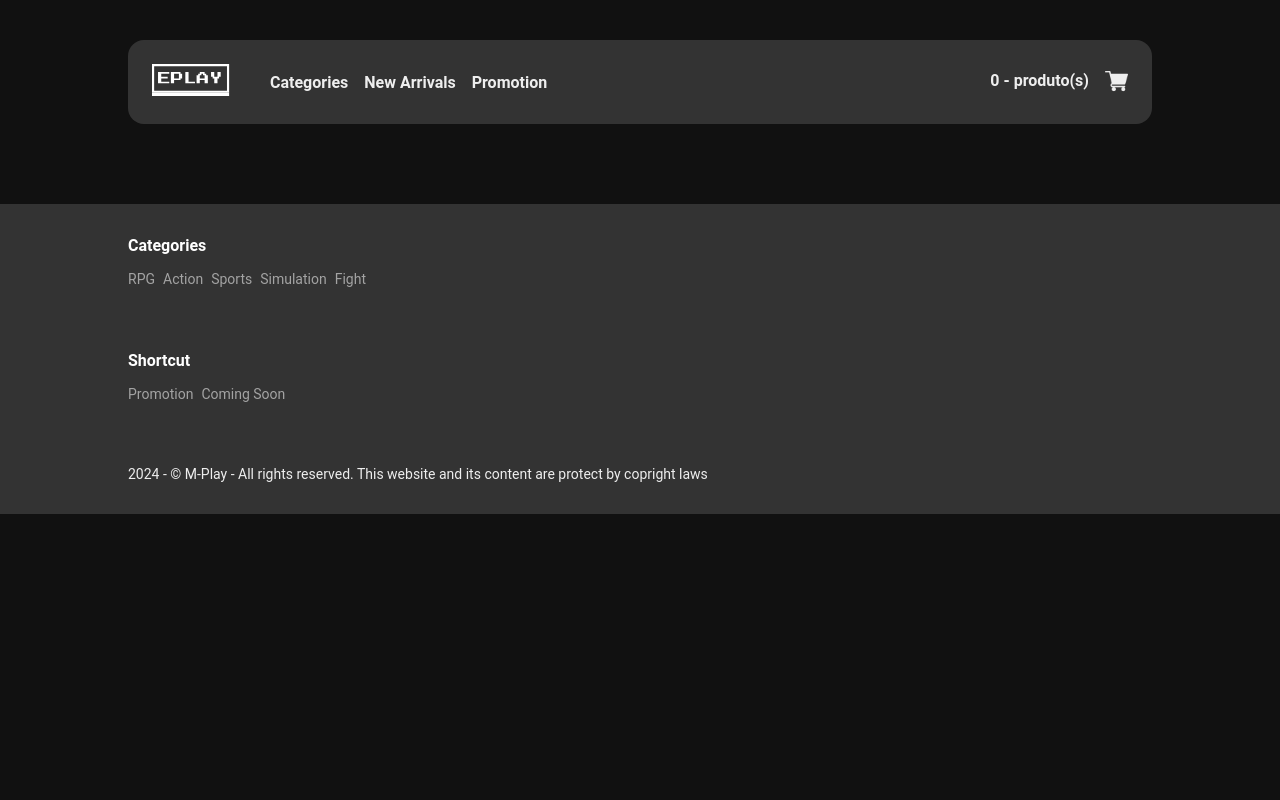
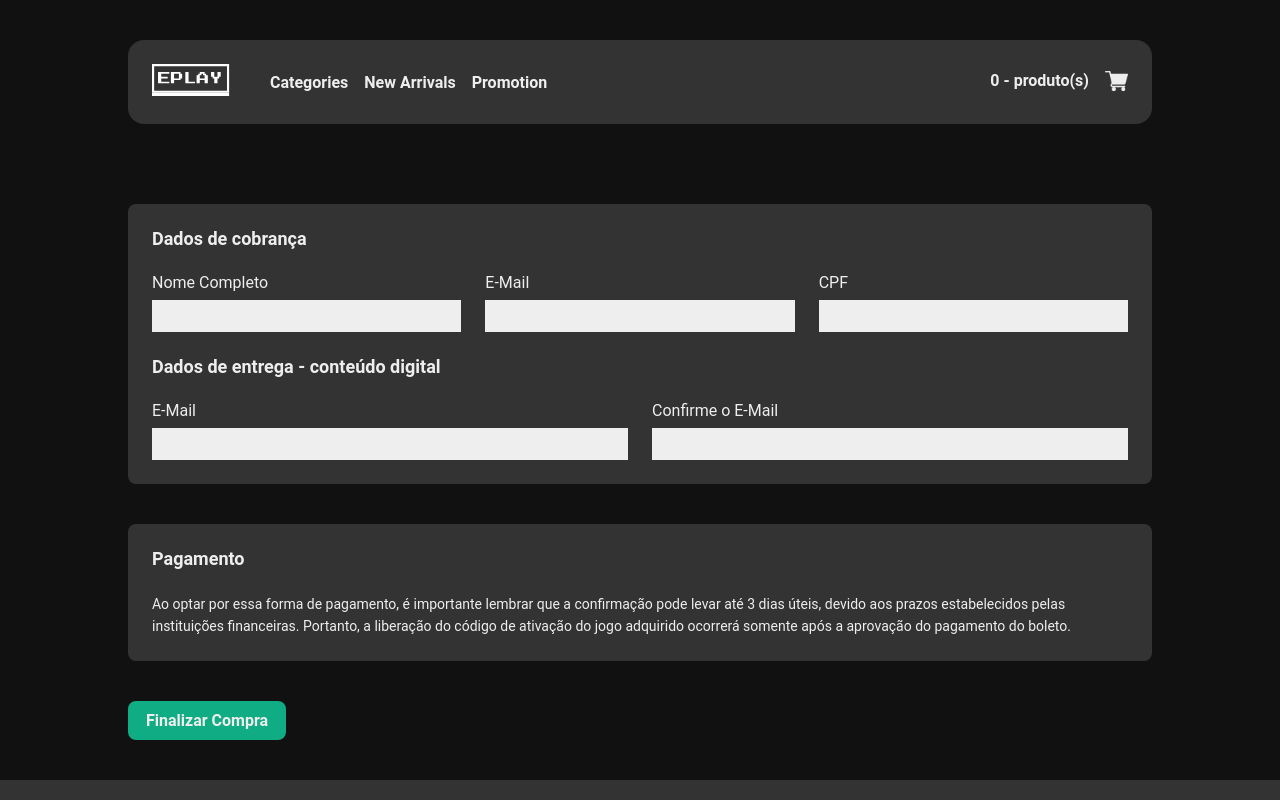
Before and after one commit to ProMenge/EPlay, a React app: page /checkout in a window 1280 px wide. Shown: the top 800 px of the page. Built offline with nearby package versions, Linux system fonts and the light colour scheme; the HTML template or start-up script is replaced by a standard one.

Commit message:
:sparkles: Feat: Creating the checkout page

```diff
--- a/src/App.tsx
+++ b/src/App.tsx
@@ -1,6 +1,5 @@
 import { Provider } from 'react-redux'
 import { BrowserRouter } from 'react-router-dom'
-
 import Footer from './components/Footer'
 import Header from './components/Header'
 import Rotas from './routes'
--- /dev/null
+++ b/src/components/Card/index.tsx
@@ -0,0 +1,17 @@
+import { Container } from './styles'
+
+type Props = {
+  children: JSX.Element
+  title: string
+}
+
+const Card = ({ children, title }: Props) => {
+  return (
+    <Container>
+      <h2>{title}</h2>
+      {children}
+    </Container>
+  )
+}
+
+export default Card
--- /dev/null
+++ b/src/components/Card/styles.ts
@@ -0,0 +1,26 @@
+import styled from 'styled-components'
+import { colors } from '../../styles'
+
+export const Container = styled.div`
+  border-radius: 8px;
+  background-color: ${colors.gray};
+  padding: 24px;
+  margin-bottom: 40px;
+
+  h2,
+  h3 {
+    font-size: 18px;
+    font-size: bold;
+    font-weight: bold;
+    margin-bottom: 24px;
+  }
+
+  .margin-top {
+    margin-top: 24px;
+  }
+
+  p {
+    font-size: 14px;
+    line-height: 22px;
+  }
+`
--- a/src/components/Footer/styles.ts
+++ b/src/components/Footer/styles.ts
@@ -6,6 +6,7 @@
   background-color: ${colors.gray};
   padding: 32px 0%;
   font-size: 14px;
+  margin-top: 40px;
 `
 export const SectionTitle = styled.div`
   color: #fff;
--- /dev/null
+++ b/src/pages/Checkout/index.tsx
@@ -0,0 +1,59 @@
+import Button from '../../components/Button'
+import Card from '../../components/Card'
+
+import { InputGroup, Row } from './styles'
+
+const Checkout = () => {
+  return (
+    <div className="container">
+      <Card title="Dados de cobrança">
+        <>
+          <Row>
+            <InputGroup>
+              <label htmlFor="fullname">Nome Completo</label>
+              <input type="text" id="fullName" />
+            </InputGroup>
+            <InputGroup>
+              <label htmlFor="email">E-Mail</label>
+              <input type="email" id="email" />
+            </InputGroup>
+            <InputGroup>
+              <label htmlFor="cpf">CPF</label>
+              <input type="text" id="cpf" />
+            </InputGroup>
+          </Row>
+          <h3 className="margin-top">Dados de entrega - conteúdo digital</h3>
+          <Row>
+            <InputGroup>
+              <label htmlFor="deliveryEmail">E-Mail</label>
+              <input type="email" id="deliveryEmail" />
+            </InputGroup>
+            <InputGroup>
+              <label htmlFor="confirmDeliveryEmail">Confirme o E-Mail</label>
+              <input type="email" id="confirmDeliveryEmail" />
+            </InputGroup>
+          </Row>
+        </>
+      </Card>
+      <Card title="Pagamento">
+        <>
+          <div>
+            <p>
+              Ao optar por essa forma de pagamento, é importante lembrar que a
+              confirmação pode levar até 3 dias úteis, devido aos prazos
+              estabelecidos pelas instituições financeiras. Portanto, a
+              liberação do código de ativação do jogo adquirido ocorrerá somente
+              após a aprovação do pagamento do boleto.
+            </p>
+          </div>
+        </>
+      </Card>
+
+      <Button type="button" title="Clique aqui para finalizar a compra.">
+        Finalizar Compra
+      </Button>
+    </div>
+  )
+}
+
+export default Checkout
--- /dev/null
+++ b/src/pages/Checkout/styles.ts
@@ -0,0 +1,25 @@
+import styled from 'styled-components'
+import { colors } from '../../styles'
+
+export const Row = styled.div`
+  display: flex;
+  column-gap: 24px;
+`
+
+export const InputGroup = styled.div`
+  flex: auto;
+  label {
+    font-size: 14;
+    margin-bottom: 8px;
+    display: block;
+    width: 100%;
+  }
+
+  input {
+    background-color: ${colors.white};
+    border: 1px solid ${colors.white};
+    height: 32px;
+    padding: 0 8px;
+    width: 100%;
+  }
+`
--- a/src/routes.tsx
+++ b/src/routes.tsx
@@ -3,12 +3,14 @@
 import Categories from './pages/Categories'
 import Home from './pages/Home'
 import Product from './pages/Product'
+import Checkout from './pages/Checkout'
 
 const Rotas = () => (
   <Routes>
     <Route path="/" element={<Home />} />
     <Route path="/categories" element={<Categories />} />
     <Route path="/product/:id" element={<Product />} />
+    <Route path="/checkout" element={<Checkout />} />
   </Routes>
 )
 
```
